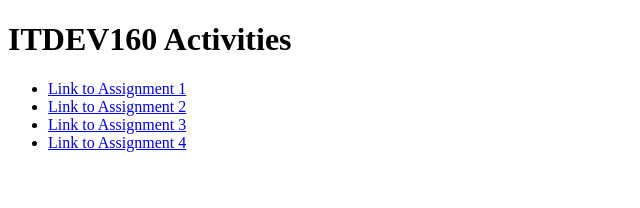
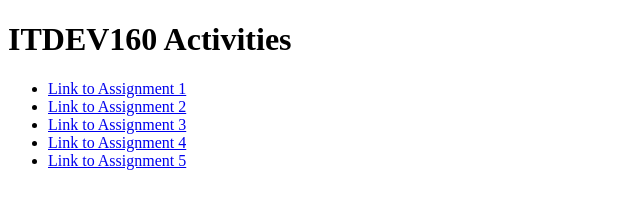
Before and after one commit to itdev160-sp2020/Sam-Montag, a plain HTML site: page index.html in a window 1280 px wide. Shown: the whole page, without its empty margins (0-640 px from the left). Drawn offline with Linux system fonts and the light colour scheme.

Commit message:
Update index.html

```diff
--- a/index.html
+++ b/index.html
@@ -12,6 +12,7 @@
             <li><a href="Assignment2/index.html">Link to Assignment 2</a></li>
             <li><a href="Assignment3/index.html">Link to Assignment 3</a></li>
             <li><a href="Assignment4/index.html">Link to Assignment 4</a></li>
+            <li><a href="Assignment5/index.html">Link to Assignment 5</a></li>
         </ul>
     </body>
 </html>
```
